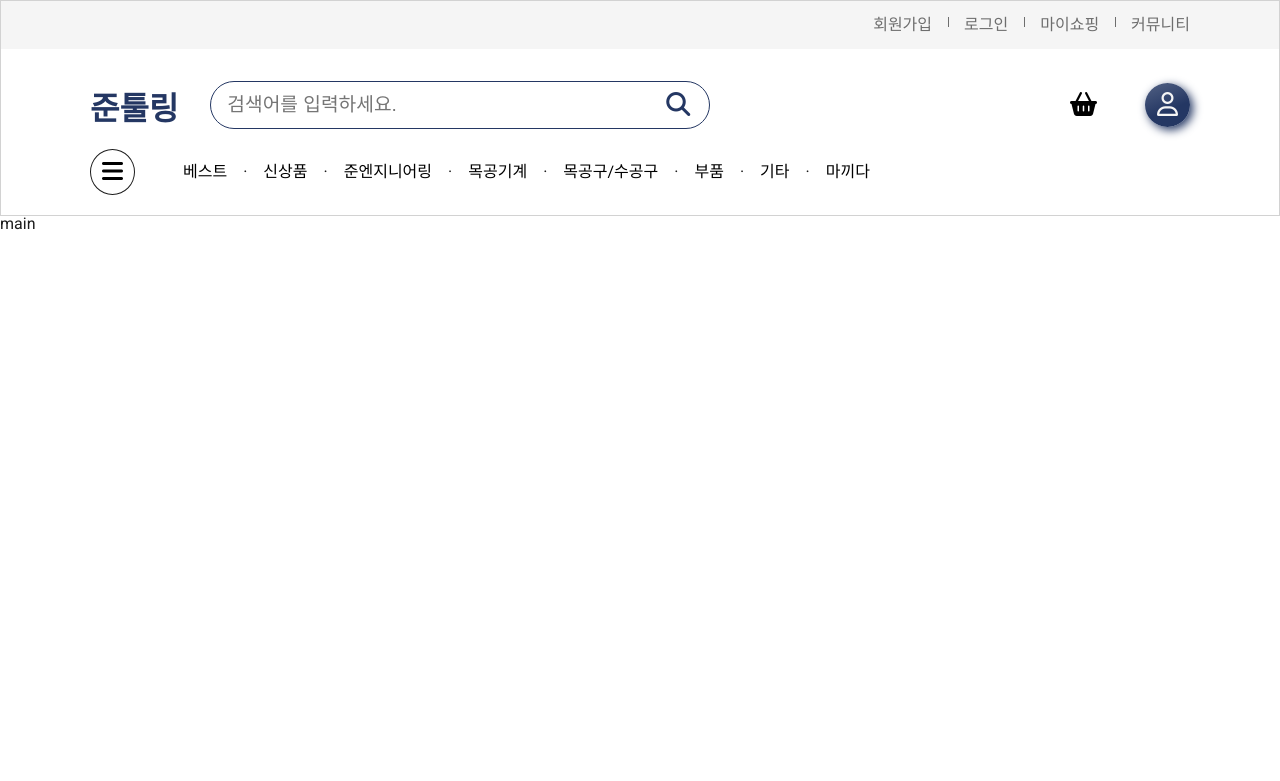
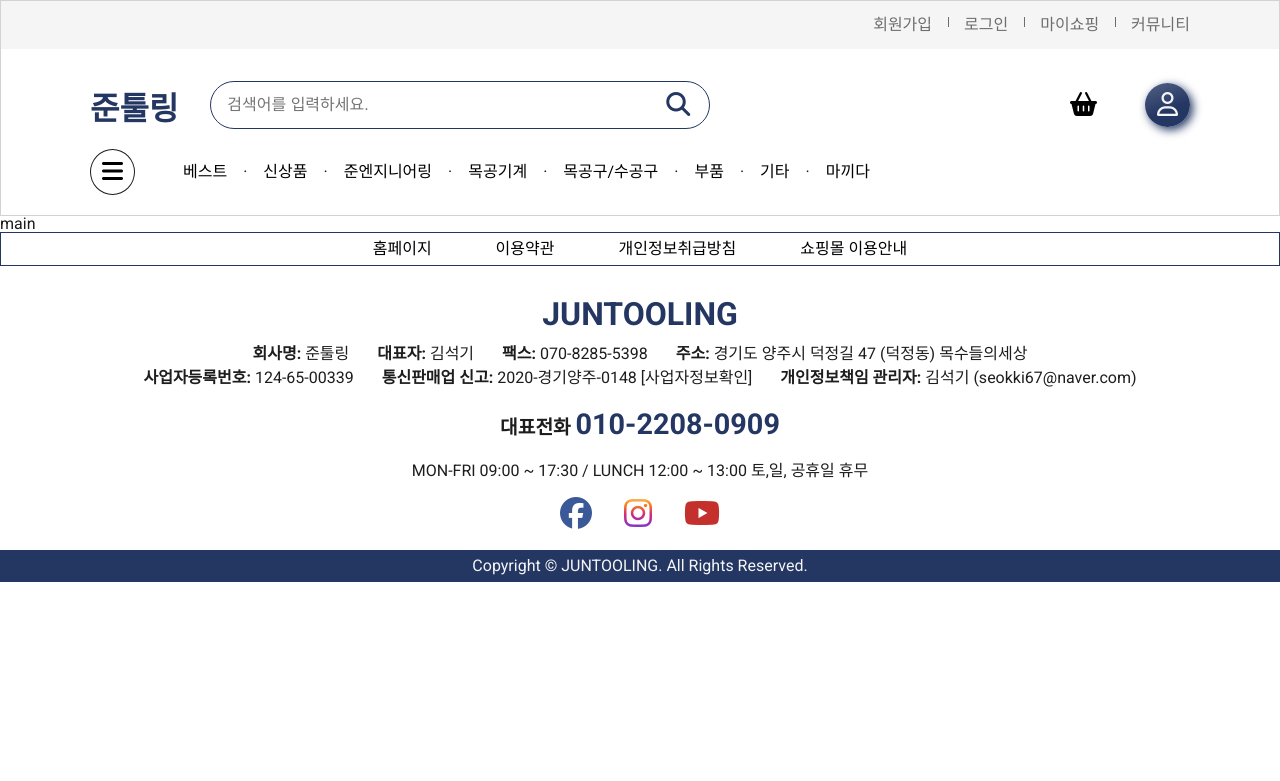
Before and after one commit to Joontooling/joontooling, a Django app: page /products/main/ in a window 1280 px wide. Shown: the top 781 px of the page. Run offline with Django 3.2, Linux system fonts and the light colour scheme; some libraries are stand-ins or nearby versions.

Commit message:
Design footer

```diff
--- a/static/css/main.css
+++ b/static/css/main.css
@@ -1,4 +1,4 @@
-/* Variable */
+/* VARIAVLE */
 :root {
   --color-white: #f5f5f5;
   --color-black: #000;
@@ -13,7 +13,7 @@
   --color-shadow: rgba(0, 0, 0, 0.4);
 }
 
-/* Global */
+/* GLOVAL */
 * {
   box-sizing: border-box;
 }
@@ -128,7 +128,7 @@ button {
   outline: none;
   border: 1px solid var(--color-main);
   color: var(--color-main);
-  font-size: 1.2rem;
+  font-size: 1rem;
 }
 
 .inner__search input:focus {
@@ -202,7 +202,93 @@ button {
   width: 100%;
   position: fixed;
   top: 0;
+  left: 0;
   background-color: #fff;
   border: 1px solid var(--color-border);
   display: none;
 }
+
+/* FOOTER */
+.footer {
+  text-align: center;
+  cursor: default;
+}
+
+.footer span.accent {
+  font-weight: bold;
+}
+
+/* footer-top */
+.footer-top {
+  border: 1px solid var(--color-main);
+}
+
+.footer__items {
+  display: flex;
+  justify-content: center;
+}
+
+.footer__item {
+  padding: 8px 32px;
+}
+
+/* footer-body */
+.footer-body {
+  padding: 32px 0 16px;
+}
+
+.footer__logo {
+  font-size: 2rem;
+  font-weight: bold;
+  color: var(--color-main);
+  text-transform: uppercase;
+}
+
+.footer__info {
+  margin: 16px 0;
+}
+
+.footer__info__texts {
+  margin-top: 8px;
+}
+
+.footer__info__texts span {
+  padding: 0 12px;
+}
+
+.footer__info__texts span.accent {
+  padding: 0;
+}
+
+.footer__tel {
+  font-size: 1.2rem;
+  font-weight: bold;
+  margin: 24px 0;
+}
+
+.footer__tel span {
+  font-size: 1.8rem;
+  color: var(--color-main);
+}
+
+.footer__time {
+  text-transform: uppercase;
+}
+
+.footer__sns__btn {
+  margin: 16px 8px 0;
+  font-size: 2rem;
+  cursor: pointer;
+}
+
+/* footer-bottom */
+.footer-bottom {
+  background-color: var(--color-main);
+  color: var(--color-white);
+  text-transform: capitalize;
+  padding: 8px 0;
+}
+
+.footer-bottom span {
+  text-transform: uppercase;
+}
--- a/templates/base.html
+++ b/templates/base.html
@@ -30,6 +30,8 @@
 
     <!--Nav -->
     <nav class="nav">
+
+      <!-- Nav-wrapper -->
       <div class="nav-wrapper">
         <ul class="nav__items container">
           <li class="nav__item"><a href="#">회원가입</a></li>
@@ -80,6 +82,7 @@
       </div>
     </nav>
 
+    <!-- Nav--fixed -->
     <nav id="nav--fixed">
       <div class="inner__wrap container">
         <div class="inner__search--wrap">
@@ -107,9 +110,61 @@
 
   </header>
 
+  <!-- CONTENT -->
+  {% block content %}{% endblock content %}
 
-  <!-- Content -->
-  {% block content %}{% endblock content %}
+  <!-- FOOTER -->
+  <footer class="footer">
+
+    <!-- Footer-top -->
+    <div class="footer-top">
+      <ul class="footer__items">
+        <li class="footer__item"><a href="#">홈페이지</a></li>
+        <li class="footer__item"><a href="#">이용약관</a></li>
+        <li class="footer__item"><a href="#">개인정보취급방침</a></li>
+        <li class="footer__item"><a href="#">쇼핑몰 이용안내</a></li>
+      </ul>
+    </div>
+    <!-- Footer-body -->
+    <div class="footer-body">
+      <div class="footer__logo">juntooling</div>
+      <div class="footer__info">
+        <p class="footer__info__texts">
+          <span><span class="accent">회사명:</span> 준툴링</span>
+          <span><span class="accent">대표자:</span> 김석기</span>
+          <span><span class="accent">팩스:</span> 070-8285-5398</span>
+          <span><span class="accent">주소:</span> 경기도 양주시 덕정길 47 (덕정동) 목수들의세상</span>
+        </p>
+        <p class="footer__info__texts">
+          <span><span class="accent">사업자등록번호:</span> 124-65-00339</span>
+          <span><span class="accent">통신판매업 신고:</span> 2020-경기양주-0148 [사업자정보확인]</span>
+          <span><span class="accent">개인정보책임 관리자:</span> 김석기 (seokki67@naver.com)</span>
+        </p>
+      </div>
+      <div class="footer__tel">
+        <p>대표전화 <span>010-2208-0909</span></p>
+      </div>
+      <div class="footer__time">
+        <p>mon-fri 09:00 ~ 17:30 / lunch 12:00 ~ 13:00 토,일, 공휴일 휴무</p>
+      </div>
+      <div class="footer__sns">
+        <button class="footer__sns__btn" style="color: #3b5998"><i class="fa-brands fa-facebook"></i></button>
+        <button class="footer__sns__btn" style="background: -webkit-linear-gradient(#feda75, #fa7e1e, #d62976, #962fbf, #4f5bd5);
+          -webkit-background-clip: text;
+          -webkit-text-fill-color: transparent;">
+          <i class="fa-brands fa-instagram"></i>
+        </button>
+        <button class="footer__sns__btn" style="color: #c4302b">
+          <i class="fa-brands fa-youtube"></i>
+        </button>
+      </div>
+    </div>
+    <!-- Footer-bottom -->
+    <div class="footer-bottom">
+      copyright © <span>juntooling.</span> all rights reserved.
+    </div>
+
+  </footer>
 
 </body>
 
```
